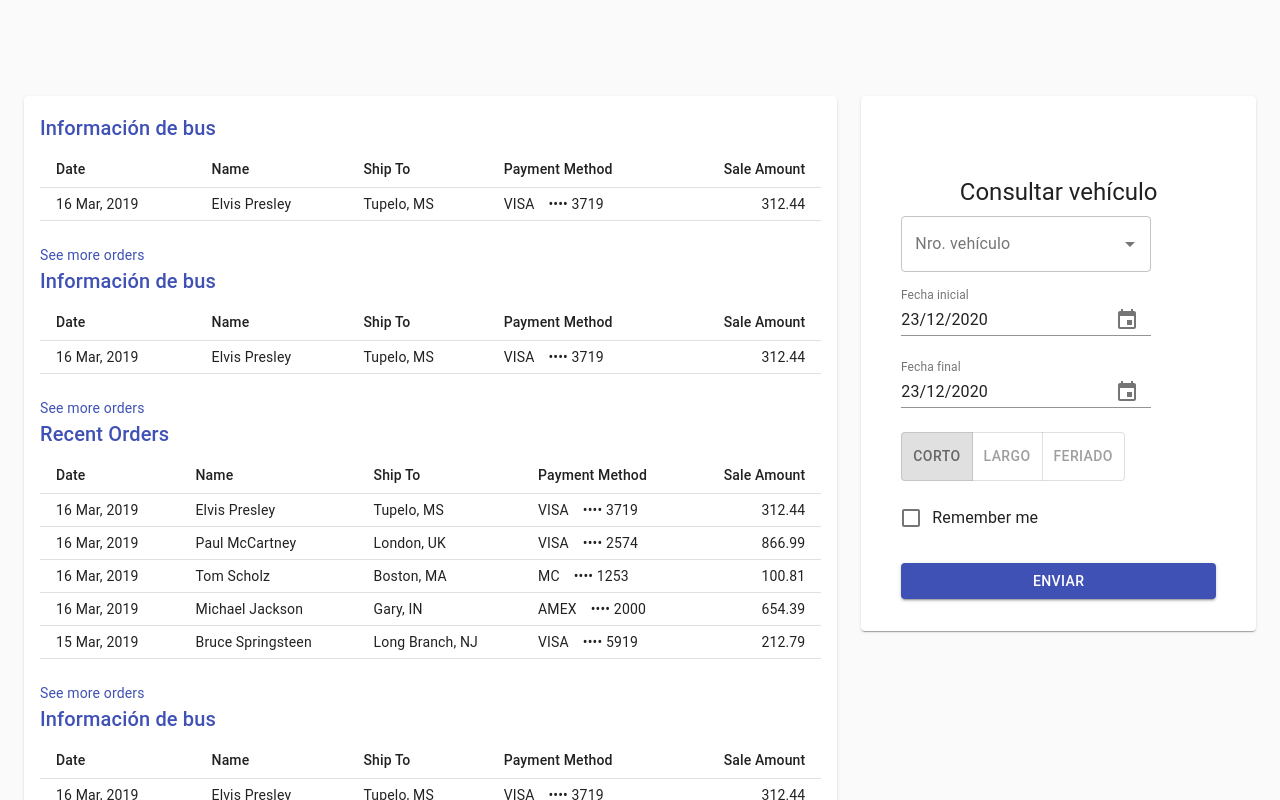
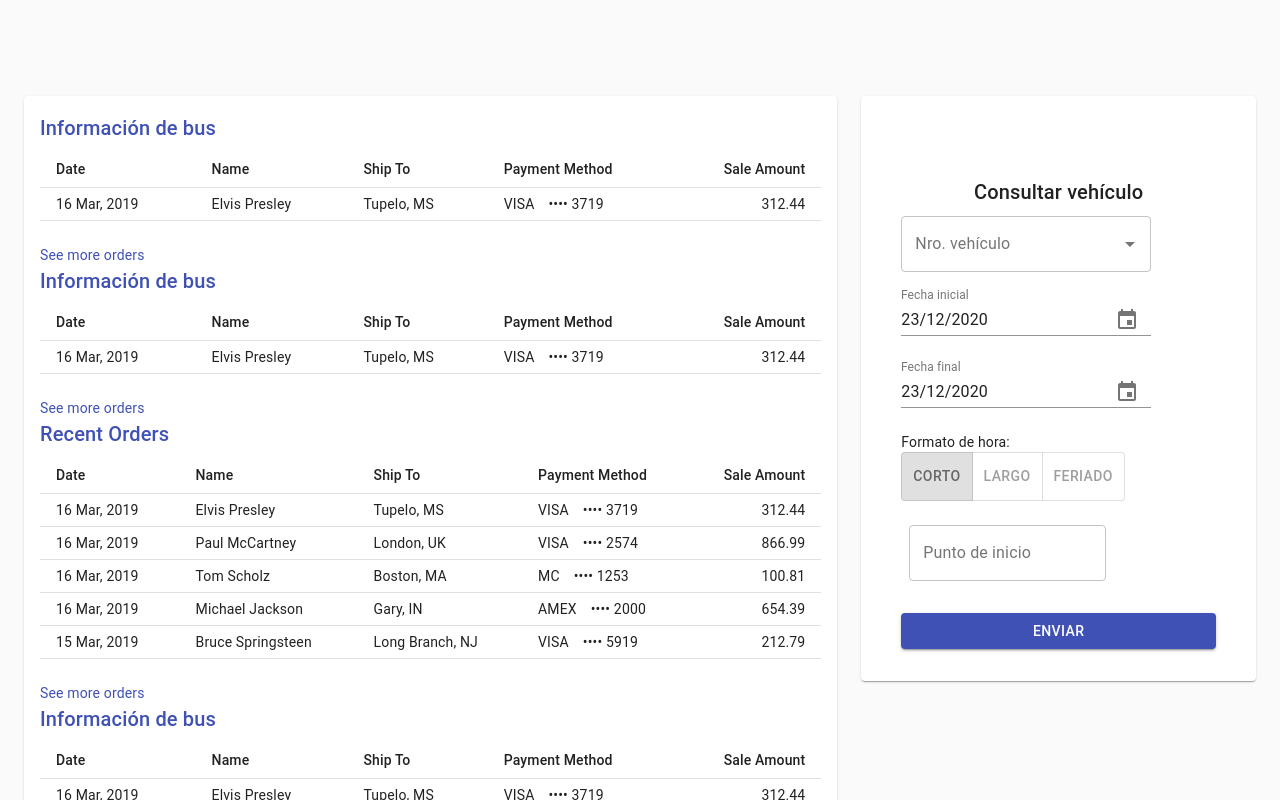
Before and after one commit to P4UL92/MonitoreoDashboard, a React (Create React App) app: page /tiempos-control in a window 1280 px wide. Built offline with nearby package versions, Linux system fonts and the light colour scheme.

Commit message:
29-12-2020-10:08

```diff
--- a/src/Components/BusQuery.js
+++ b/src/Components/BusQuery.js
@@ -2,8 +2,6 @@ import React from "react";
 import Button from "@material-ui/core/Button";
 import CssBaseline from "@material-ui/core/CssBaseline";
 import TextField from "@material-ui/core/TextField";
-import FormControlLabel from "@material-ui/core/FormControlLabel";
-import Checkbox from "@material-ui/core/Checkbox";
 import Typography from "@material-ui/core/Typography";
 import Container from "@material-ui/core/Container";
 import FormControl from "@material-ui/core/FormControl";
@@ -21,6 +19,12 @@ import ToggleButton from "@material-ui/lab/ToggleButton";
 import ToggleButtonGroup from "@material-ui/lab/ToggleButtonGroup";
 
 const useStyles = makeStyles((theme) => ({
+  root: {
+    "& > *": {
+      margin: theme.spacing(1),
+      width: "25ch"
+    }
+  },
   paper: {
     marginTop: theme.spacing(8),
     display: "flex",
@@ -76,7 +80,7 @@ export default function BusQuery() {
     <Container component="main" maxWidth="xs">
       <CssBaseline />
       <div className={classes.paper}>
-        <Typography component="h1" variant="h5">
+        <Typography component="h1" variant="h6">
           Consultar vehículo
         </Typography>
         <form className={classes.form} noValidate>
@@ -131,6 +135,7 @@ export default function BusQuery() {
 
           <Grid item sm={12} md={6}>
             <div className={classes.toggleContainer}>
+              Formato de hora:
               <ToggleButtonGroup
                 value={alignment}
                 exclusive
@@ -150,10 +155,14 @@ export default function BusQuery() {
             </div>
           </Grid>
 
-          <FormControlLabel
-            control={<Checkbox value="remember" color="primary" />}
-            label="Remember me"
-          />
+          <form className={classes.root} noValidate autoComplete="off">
+            <TextField
+              id="outlined-basic"
+              label="Punto de inicio"
+              variant="outlined"
+            />
+          </form>
+
           <Button
             type="submit"
             fullWidth
```
